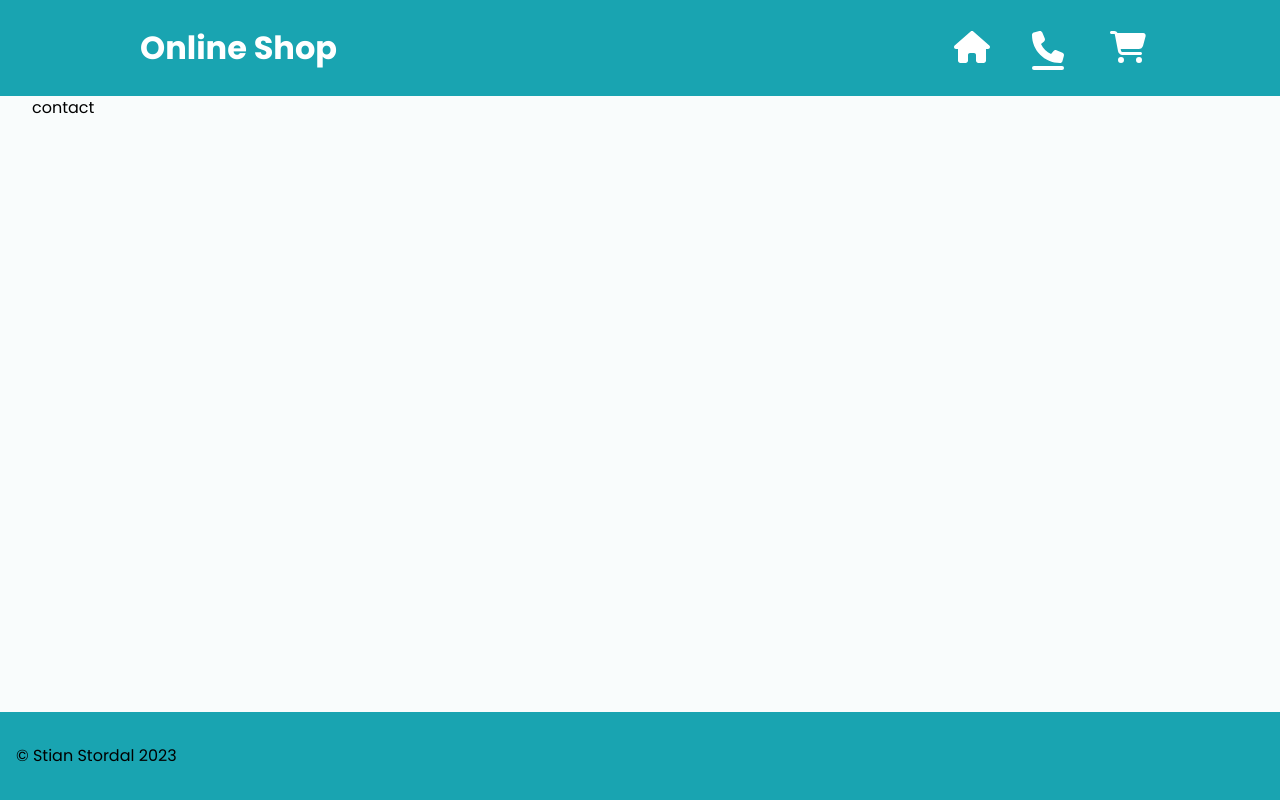
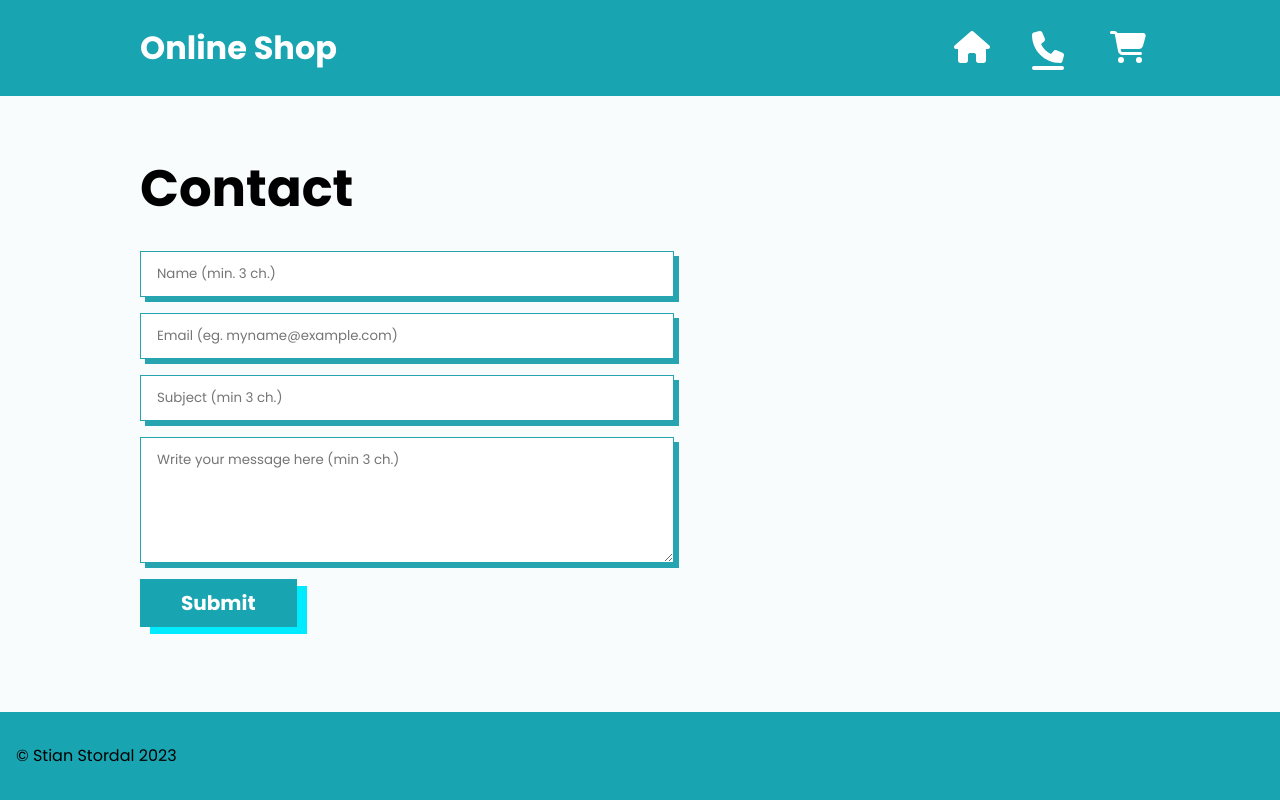
Before and after one commit to StianSto/frontend-frameworks-ca, a React (Vite) app: page /contact in a window 1280 px wide. Built offline with nearby package versions, Linux system fonts and the light colour scheme.

Commit message:
create contact page and contact form

```diff
--- a/package.json
+++ b/package.json
@@ -14,12 +14,15 @@
     "@fortawesome/free-regular-svg-icons": "^6.4.0",
     "@fortawesome/free-solid-svg-icons": "^6.4.0",
     "@fortawesome/react-fontawesome": "^0.2.0",
+    "@hookform/resolvers": "^3.1.0",
     "@reduxjs/toolkit": "^1.9.5",
     "react": "^18.2.0",
     "react-dom": "^18.2.0",
+    "react-hook-form": "^7.43.9",
     "react-redux": "^8.0.5",
     "react-router-dom": "^6.11.1",
     "styled-components": "^6.0.0-rc.1",
+    "yup": "^1.1.1",
     "zustand": "^4.3.8"
   },
   "devDependencies": {
--- a/src/pages/ContactPage/index.tsx
+++ b/src/pages/ContactPage/index.tsx
@@ -1,3 +1,115 @@
+import { useForm } from "react-hook-form";
+import { yupResolver } from "@hookform/resolvers/yup";
+import * as yup from "yup";
+import { styled } from "styled-components";
+
 export default function ContactPage() {
-  return <div>contact</div>;
+  const {
+    register,
+    handleSubmit,
+    formState: { errors },
+  } = useForm({
+    resolver: yupResolver(formSchema),
+  });
+
+  function onSubmit(data: unknown) {
+    console.log(data);
+  }
+
+  return (
+    <PageStyles>
+      <h1>Contact</h1>
+      <form onSubmit={handleSubmit(onSubmit)}>
+        <div className="input-group">
+          <input
+            {...register("name")}
+            placeholder="Name (min. 3 ch.)"
+            className={errors.name?.message ? "invalid" : "valid"}
+          />
+          <p className="error-msg">{errors.name?.message as string}</p>
+        </div>
+        <div className="input-group">
+          <input
+            {...register("email")}
+            placeholder="Email (eg. myname@example.com)"
+            className={errors.email ? "invalid" : "valid"}
+          />
+          <p className="error-msg">{errors.email?.message as string}</p>
+        </div>
+        <div className="input-group">
+          <input
+            {...register("subject")}
+            placeholder="Subject (min 3 ch.)"
+            className={errors.subject ? "invalid" : "valid"}
+          />
+          <p className="error-msg">{errors.subject?.message as string}</p>
+        </div>
+        <div className="input-group">
+          <textarea
+            {...register("body")}
+            rows={5}
+            placeholder="Write your message here (min 3 ch.)"
+            className={errors.body ? "invalid" : "valid"}
+          ></textarea>
+          <p className="error-msg">{errors.body?.message as string}</p>
+        </div>
+        <button type="submit" className="cta">
+          Submit
+        </button>
+      </form>
+    </PageStyles>
+  );
 }
+
+const PageStyles = styled.div`
+  margin-inline: auto;
+  margin-block: 4rem;
+  max-width: 1000px;
+
+  & form {
+    display: flex;
+    flex-direction: column;
+    gap: 1rem;
+
+    .input-group {
+      display: flex;
+      column-gap: 1rem;
+      flex-wrap: wrap;
+    }
+
+    .error-msg {
+      min-width: 20ch;
+      margin-block: 4px 1rem;
+      color: #d22f27;
+    }
+
+    & input,
+    textarea {
+      padding: 0.75rem 1rem;
+      font-family: inherit;
+      max-width: 500px;
+      min-width: min(100%, 300px);
+      flex: 1;
+
+      &.valid {
+        box-shadow: 5px 5px 0px #26a4b0;
+        border: 1px solid #26a4b0;
+      }
+      &.invalid {
+        box-shadow: 5px 5px 0px #d22f27;
+        border: 1px solid #d22f27;
+      }
+    }
+
+    button[type="submit"] {
+      align-self: flex-start;
+    }
+  }
+`;
+
+const formSchema = yup.object({
+  name: yup.string().min(3).required(),
+  email: yup.string().email().required(),
+  subject: yup.string().min(3).required(),
+  body: yup.string().min(3).required(),
+});
--- a/src/sass/App.scss
+++ b/src/sass/App.scss
@@ -1,3 +1,5 @@
+@import "./components/index.scss";
+
 #root {
   margin: 0 auto;
   padding: 0;
--- /dev/null
+++ b/src/sass/components/buttons.scss
@@ -0,0 +1,26 @@
+.cta {
+  background-color: var(--bg-primary);
+  box-shadow: 10px 7px 0px #00ebff;
+  color: white;
+  padding: 0.5rem 2.5rem;
+  font-size: 1.25rem;
+  font-weight: bold;
+
+  border-radius: 0;
+  transition: all 200ms ease-in-out;
+
+  &:hover {
+    box-shadow: 15px 10px 0px #00ebff;
+    translate: -2px -1px;
+  }
+  &:active {
+    transition-duration: 30ms;
+    box-shadow: 7px 5px 0px #00ebff;
+    translate: 1px 1px;
+  }
+
+  @keyframes hoverEffect {
+    100% {
+    }
+  }
+}
--- /dev/null
+++ b/src/sass/components/index.scss
@@ -0,0 +1 @@
+@import "buttons.scss";
```
Also changed, not shown: 1 other file (tests, documents, lock files or other folders).
